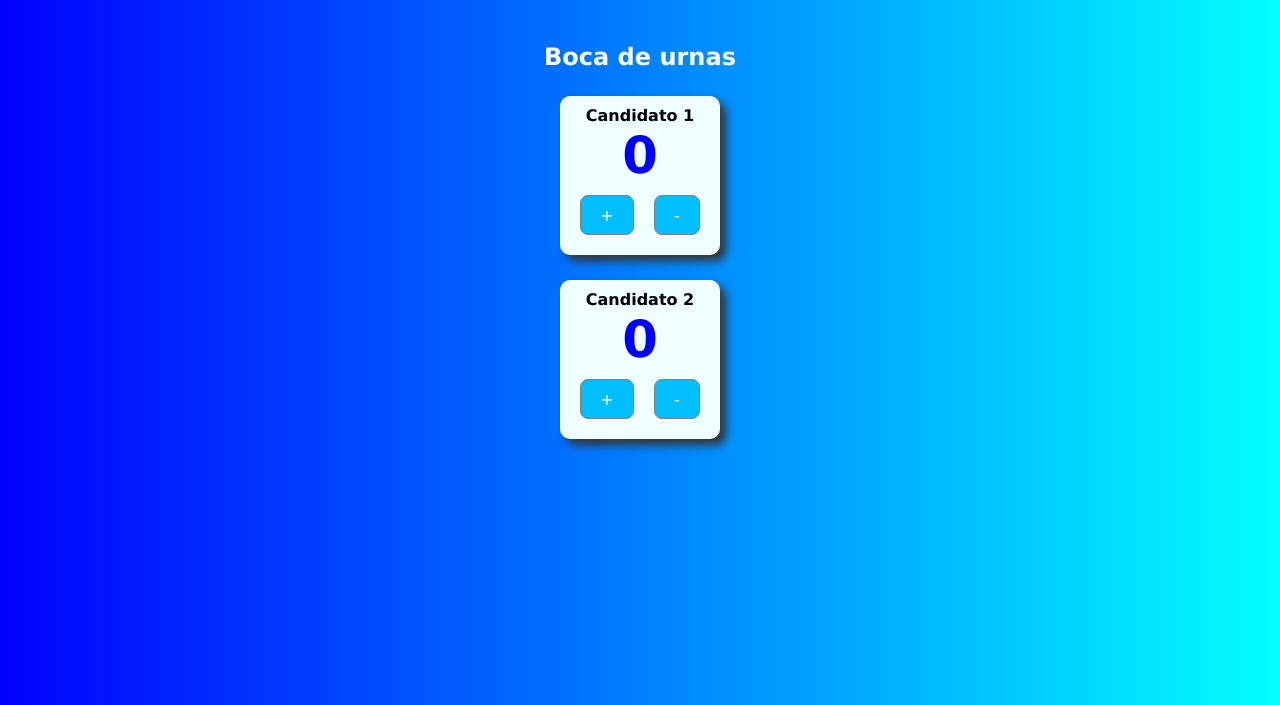
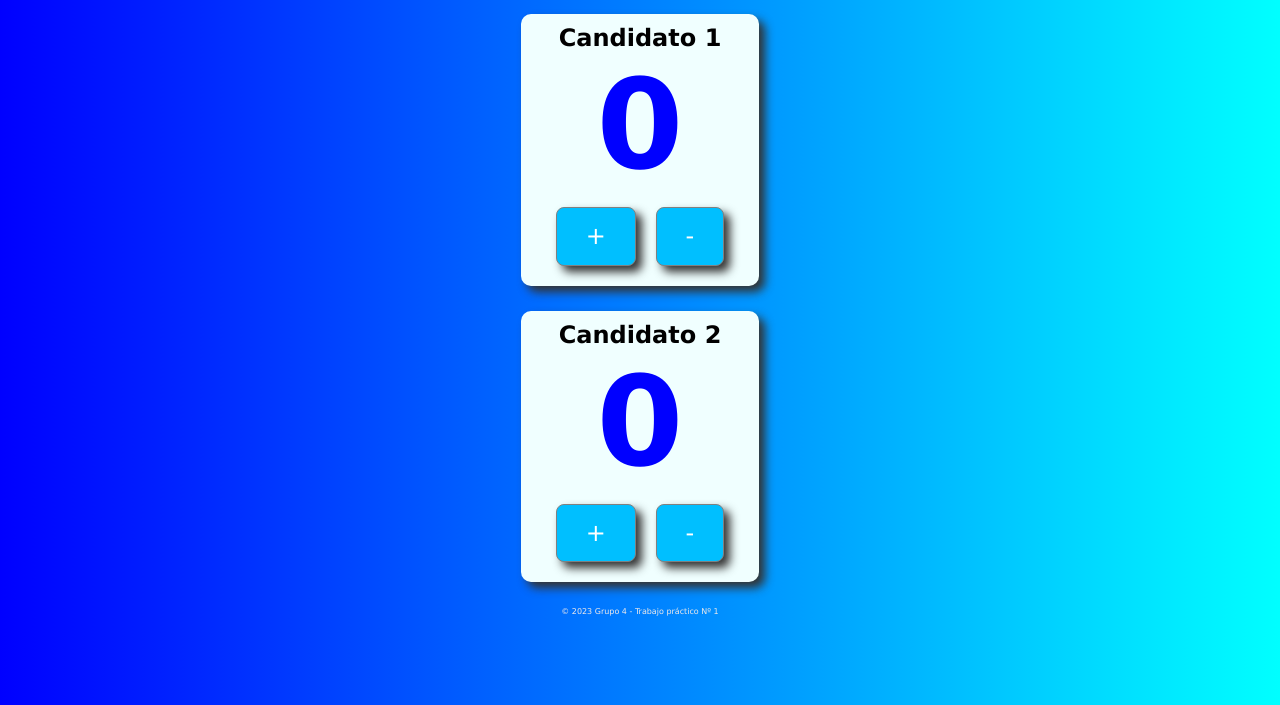
Before and after one commit to adrmou2023/React-Boca-Urna-TrabajoPractico-01, a plain HTML site: page index.html in a window 1280 px wide. Shown: the part 95-800 px from the top of the page. Drawn offline with nearby package versions, Linux system fonts and the light colour scheme.

Commit message:
Modificacion de estetica

```diff
--- a/index.html
+++ b/index.html
@@ -28,59 +28,22 @@
 
         .boca {
 
-           margin-top: 130px;
+
+           font-size: 1.5em;
 
 
 
 
         }
 
-        /*
-
-        @media (prefers-color-scheme: light) {
-            body {
-                color: #213547;
-                background-color: #ffffff;
-            }
-
-            a:hover {
-                color: #747bff;
-            }
-
-            button {
-                background-color: #f9f9f9;
-            }
-
-            :root {
-                font-family: Inter, system-ui, Avenir, Helvetica, Arial, sans-serif;
-                line-height: 1.5;
-                font-weight: 400;
-
-                color-scheme: light dark;
-                color: rgba(255, 255, 255, 0.87);
-                background-color: #242424;
-
-                font-synthesis: none;
-                text-rendering: optimizeLegibility;
-                -webkit-font-smoothing: antialiased;
-                -moz-osx-font-smoothing: grayscale;
-                -webkit-text-size-adjust: 100%;
-            }
-
-
-        }
-
-        */
 
         .candidato {
             background-color: azure;
             border-radius: 10px;
-
-            margin: 25px;
+            margin:  25px;
             padding: 10px;
             text-align: center;
             box-shadow: 6px 6px 10px #333;
-
             display: flex;
             flex-direction: column;
             justify-content: space-between;
@@ -92,7 +55,7 @@
         .contadorVotos {
 
             color: blue;
-            font-size: 3.2em;
+            font-size: 5.2em;
         }
 
         h2 {
@@ -117,6 +80,7 @@
 
             background-color: rgb(0, 191, 255);
             margin: 10px;
+            box-shadow: 6px 6px 10px #333;
 
 
         }
@@ -124,7 +88,15 @@
         .btn:hover {
 
             background-color: rgb(57, 56, 60);
+            box-shadow: none;
         }
+
+        .derechos {
+            color: rgb(238, 233, 233);
+            font-size: 0.5em;
+            text-align: center;
+        }
+
     </style>
 
 
@@ -214,6 +186,10 @@
 
                             </div>
 
+
+                        </div>
+                        <div>
+                             <p className="derechos"> &#169; 2023 Grupo 4 - Trabajo práctico Nº 1</p>
                         </div>
 
                     </>
```
